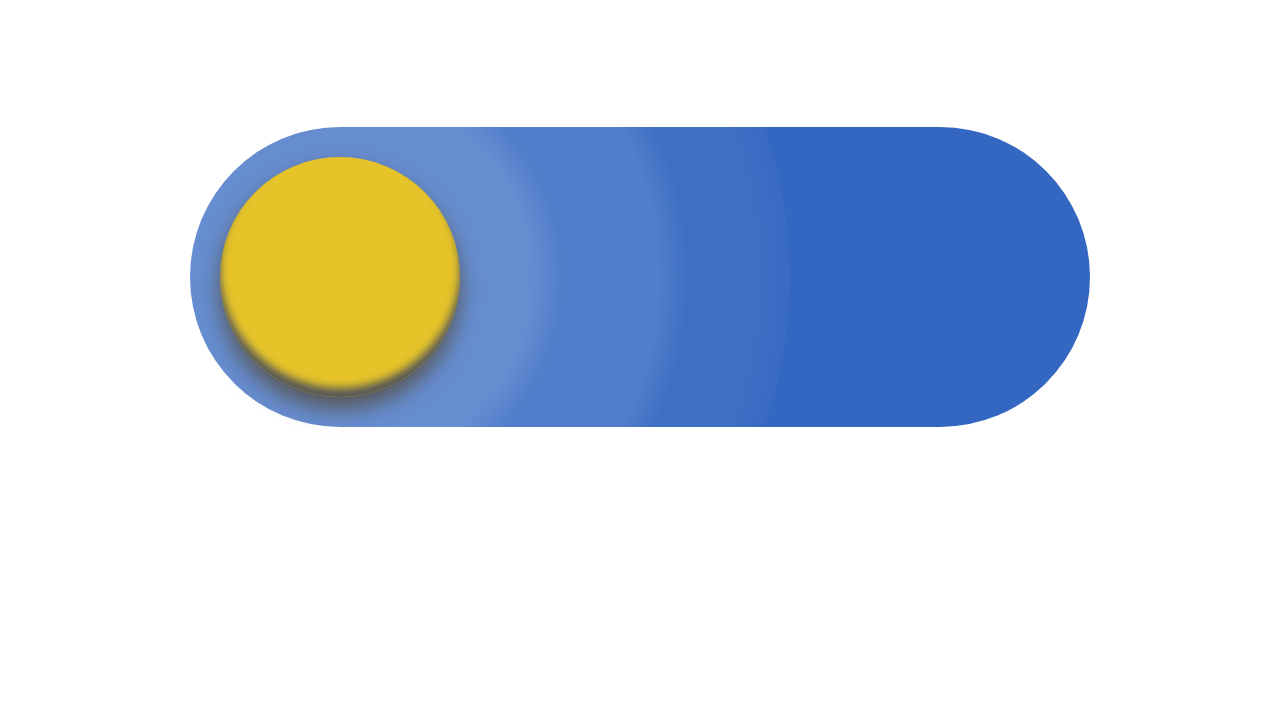
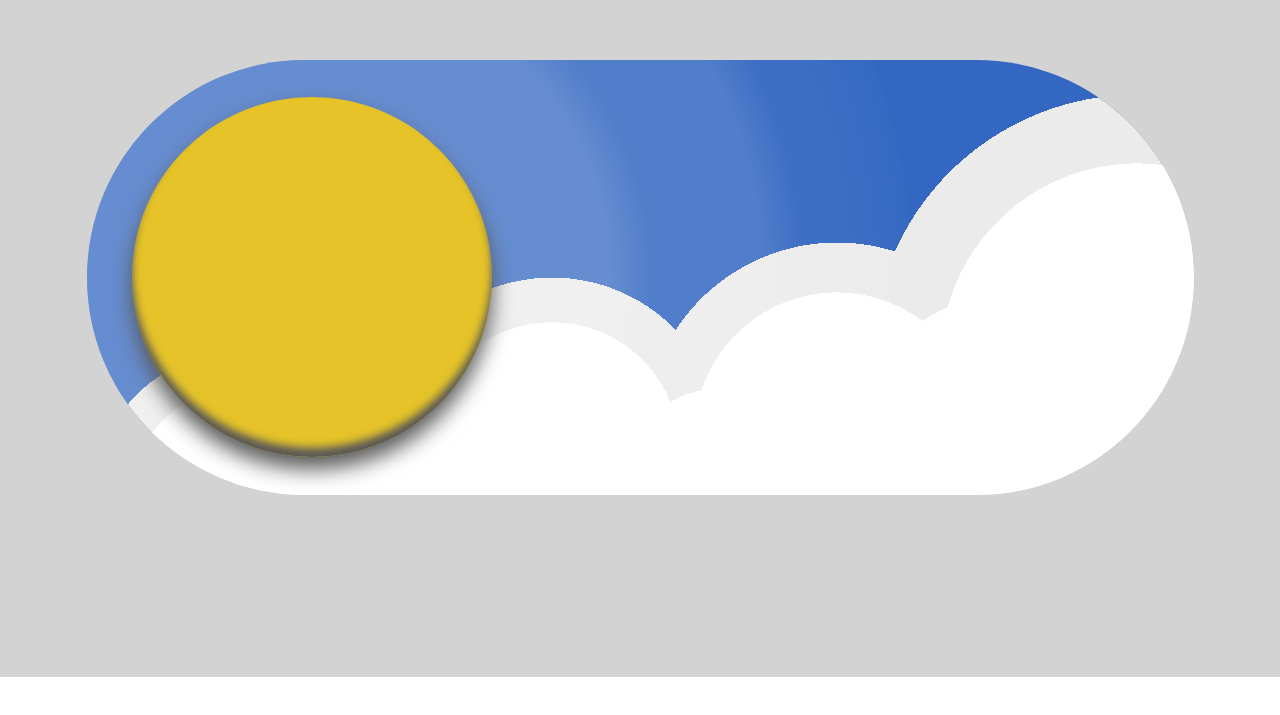
Before and after one commit to AMichalMurawski/switch_day-light, a React (Create React App) app: page / in a window 1280 px wide. Shown: the part 123-838 px from the top of the page. After the commit the page ends 800 px from the top, so only its background shows below. Built offline with nearby package versions, Linux system fonts and the light colour scheme.

Commit message:
add clouds

```diff
--- a/src/App.js
+++ b/src/App.js
@@ -10,6 +10,7 @@ function App() {
         display: "flex",
         justifyContent: "center",
         alignItems: "center",
+        backgroundColor:"lightgray"
       }}
     >
       <SwitchDayLight scale="3" />
--- a/src/components/SwitchDayLight.jsx
+++ b/src/components/SwitchDayLight.jsx
@@ -1,39 +1,57 @@
+import { useEffect } from "react";
 import css from "./SwitchDayLight.module.css";
+
+
 
 export const SwitchDayLight = ({ scale }) => {
   const pxScale = (px) => {
     return `${scale * px}px`;
   };
 
+  const cloud = ( cloudScale = 1, color ) => {
+    const cloudData = [[50,145,10],[105,145,14],[155,130,17],[210,140,12],[250,125,17],[310,135,17],[350,100,18]]
+    const cloudMap = cloudData.map(el =>
+      `radial-gradient(circle at ${pxScale(el[0])} ${pxScale(el[1])}, ${color} ${el[2]*cloudScale}%, transparent ${el[2]*cloudScale}%)`
+    )
+    const cloudGradient = cloudMap.join(', ')
+    return cloudGradient
+  }
+
+  useEffect(() => {
+    cloud()
+  })
+
   return (
     <div
       style={{
         position: "relative",
-        width: pxScale(300),
-        height: pxScale(100),
-        borderRadius: pxScale(50),
+        minWidth:pxScale(369),
+        width: pxScale(369),
+        minHeight:pxScale(145),
+        height: pxScale(145),
+        borderRadius: pxScale(72.5),
         backgroundColor: "#3367c1",
         display: "flex",
         alignItems: "center",
+        overflow:"hidden"
       }}
     >
       <div
-        className={css.switch}
         style={{
           position: "absolute",
-          left: pxScale(-100),
-          width: pxScale(300),
-          height: pxScale(300),
+          left: pxScale(-125),
+          width: pxScale(400),
+          height: pxScale(400),
           borderRadius: pxScale(200),
           background: `radial-gradient(
             rgba(255, 255, 255, 0.25),
-            rgba(255, 255, 255, 0.25) 30%,
-            rgba(255, 255, 255, 0.15) 35%,
-            rgba(255, 255, 255, 0.15) 50%,
-            rgba(255, 255, 255, 0.05) 55%,
-            rgba(255, 255, 255, 0.05) 66%,
-            rgba(255, 255, 255, 0) 75%)`,
-          zIndex: 10,
+            rgba(255, 255, 255, 0.25) 35%,
+            rgba(255, 255, 255, 0.15) 40%,
+            rgba(255, 255, 255, 0.15) 53%,
+            rgba(255, 255, 255, 0.05) 58%,
+            rgba(255, 255, 255, 0.05) 62%,
+            rgba(255, 255, 255, 0) 74%)`,
+          zIndex: 20,
         }}
       >
         <div
@@ -42,17 +60,37 @@ export const SwitchDayLight = ({ scale }) => {
             left: "50%",
             top: "50%",
             transform: "translate(-50%, -50%)",
-            width: pxScale(80),
-            height: pxScale(80),
-            borderRadius: pxScale(40),
+            width: pxScale(120),
+            height: pxScale(120),
+            borderRadius: pxScale(60),
             backgroundColor: "rgb(229, 195, 41)",
             boxShadow: `
             0 ${pxScale(-3)} ${pxScale(3)} rgb(88, 88, 88) inset,
             0 ${pxScale(4)} ${pxScale(7)} rgb(88, 88, 88)`,
-            zIndex: 20,
+            zIndex: 10,
           }}
         />
       </div>
+      <div
+        style={{
+          position: "absolute",
+          left: "0",
+          top: "0",
+          width: pxScale(369),
+          height: pxScale(145),
+          background:cloud(1,"rgb(255, 255, 255)"),
+          zIndex: 15
+      }}/>
+      <div
+        style={{
+          position: "absolute",
+          left: "0",
+          top: "0",
+          width: pxScale(369),
+          height: pxScale(145),
+          background:cloud(1.35, "rgb(235, 235, 235)"),
+          zIndex: 12
+      }}/>
     </div>
   );
 };
--- a/src/components/SwitchDayLight.module.css
+++ b/src/components/SwitchDayLight.module.css
@@ -1,13 +1,7 @@
 .switch {
-  width: "280px";
-  height: "280px";
   background: radial-gradient(
-    rgba(255, 255, 255, 0.15),
-    rgba(255, 255, 255, 0.15) 42%,
-    rgba(255, 255, 255, 0.1) 46%,
-    rgba(255, 255, 255, 0.1) 56%,
-    rgba(255, 255, 255, 0.05) 60%,
-    rgba(255, 255, 255, 0) 65%
+    circle at 50% 30%,
+    rgb(226, 226, 226) 7%,
+    transparent 7%
   );
-  z-index: 10;
 }
```
